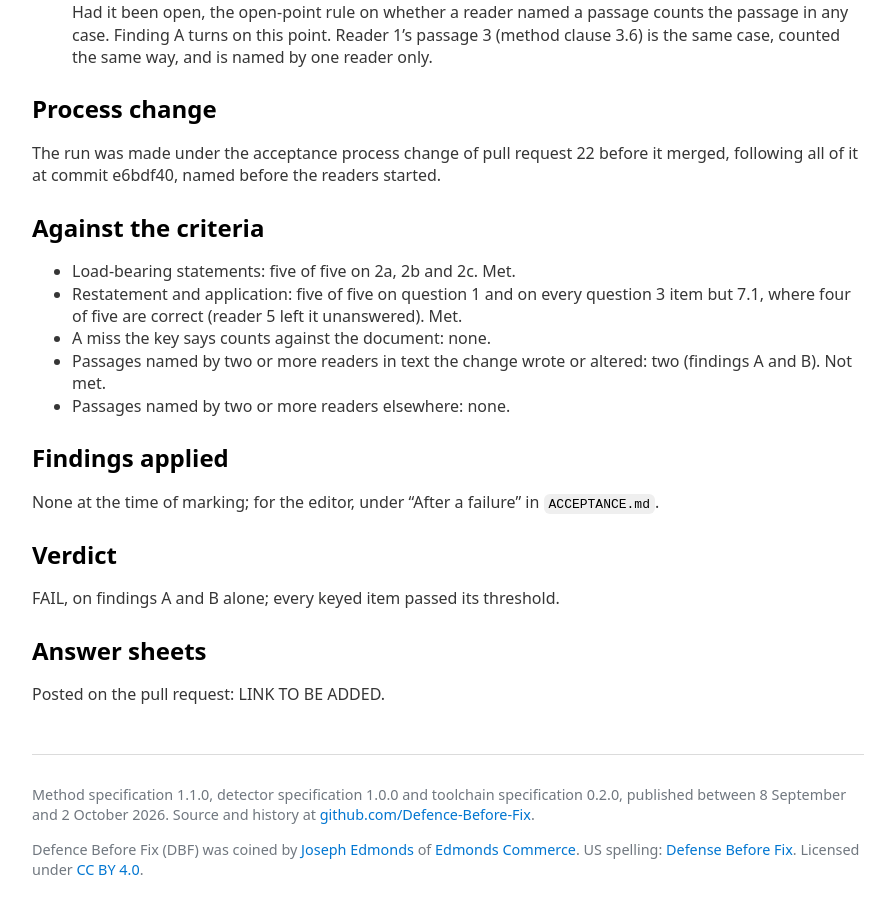
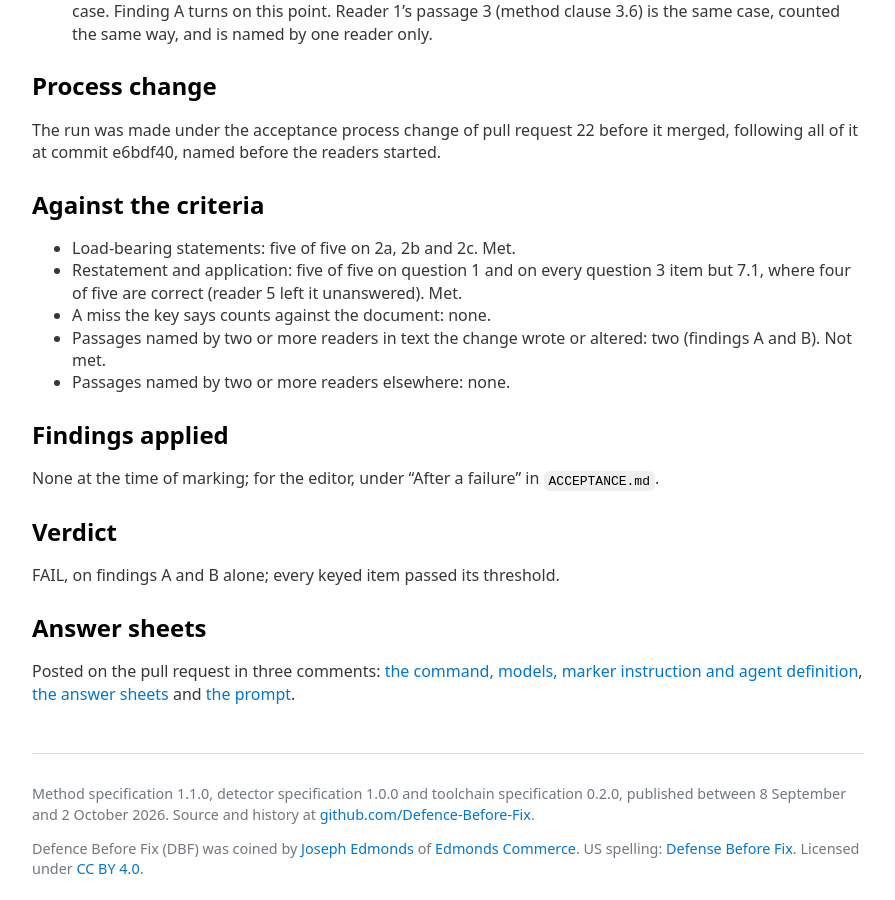
Before and after one commit to Defence-Before-Fix/defence-before-fix.github.io, a Jekyll site: the page built from acceptance/runs/060-detector-route-rule-run-1.md, in a window 1280 px wide and 900 px high, scrolled down 3923 px. Shown: the whole window, without its empty margins (192-1087 px from the left). Built offline with Jekyll 4.4.1, drawn with Linux system fonts in a browser that asks for light colours; our own code applies the rules of GitHub Pages for plain Markdown files; some of the changed text lies outside the part shown.

Commit message:
Runs 060, 063 and 066: pull request 23 and the posted answer sheets
Each record names pull request 23 and links the three comments carrying its evidence.

Co-Authored-By: Claude Fable 5.1 <noreply@anthropic.com>

```diff
--- a/acceptance/runs/060-detector-route-rule-run-1.md
+++ b/acceptance/runs/060-detector-route-rule-run-1.md
@@ -1,7 +1,7 @@
 # Run 60: DETECTOR-SPEC.md, detector route rule, first run
 
 - **Document**: DETECTOR-SPEC.md
-- **Pull request**: not yet opened at the time of the run; it is to be opened from branch
+- **Pull request**: [23](https://github.com/Defence-Before-Fix/defence-before-fix.github.io/pull/23), opened after the run from branch
   `editor/detector-route-rule`. The readers read commit ed30e69. Change: clause 7.1's detectable
   route is a bespoke rule the project writes for the detector under clause 4.1, with a paragraph
   on what detectable means; clause 8.1's gap duty falls only on a detector that declares a
@@ -135,4 +135,7 @@ FAIL, on findings A and B alone; every keyed item passed its threshold.
 
 ## Answer sheets
 
-Posted on the pull request: LINK TO BE ADDED.
+Posted on the pull request in three comments:
+[the command, models, marker instruction and agent definition](https://github.com/Defence-Before-Fix/defence-before-fix.github.io/pull/23#issuecomment-6124578731),
+[the answer sheets](https://github.com/Defence-Before-Fix/defence-before-fix.github.io/pull/23#issuecomment-6124580496) and
+[the prompt](https://github.com/Defence-Before-Fix/defence-before-fix.github.io/pull/23#issuecomment-6124582261).
```
Also changed, not shown: acceptance/runs/063-detector-route-rule-run-2.md (+5 -2 lines), acceptance/runs/066-detector-route-rule-run-3.md (+5 -2 lines).
